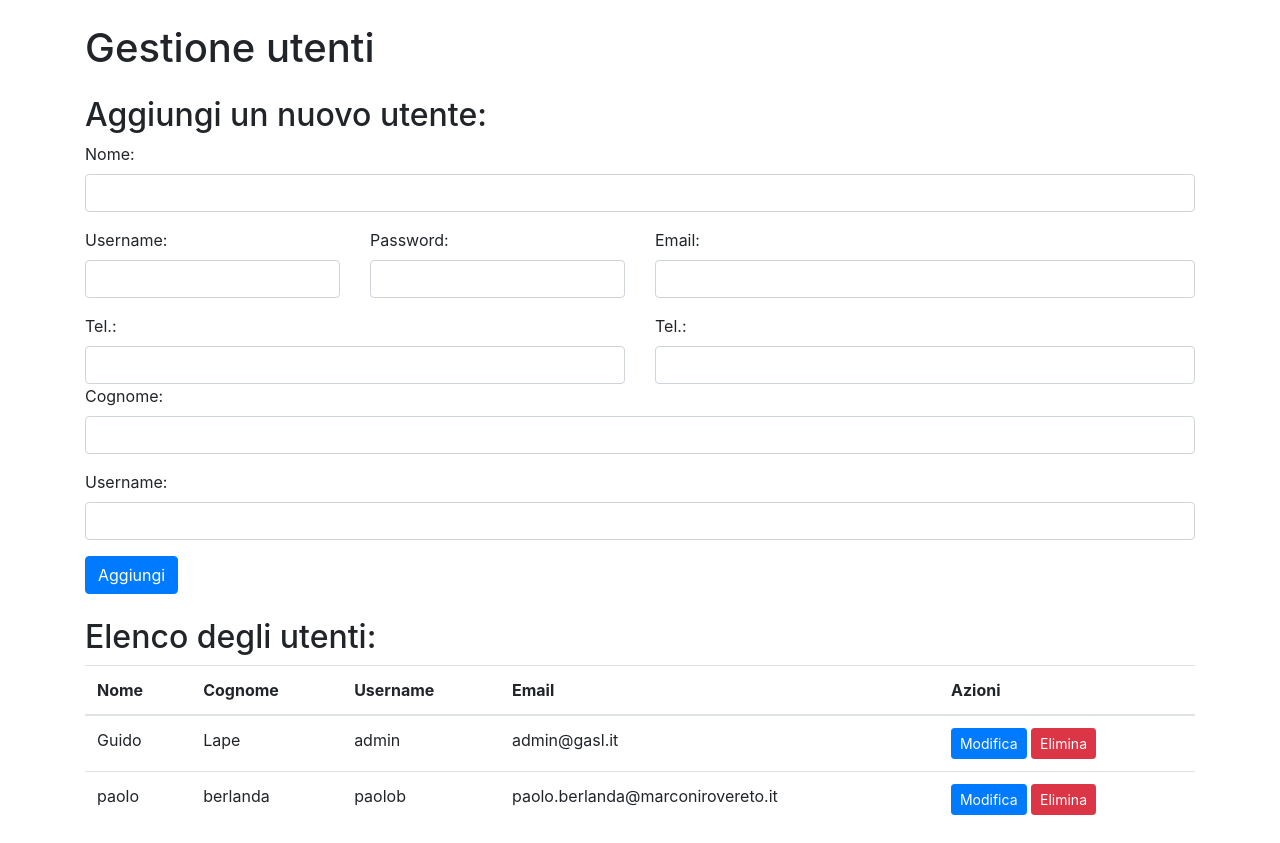
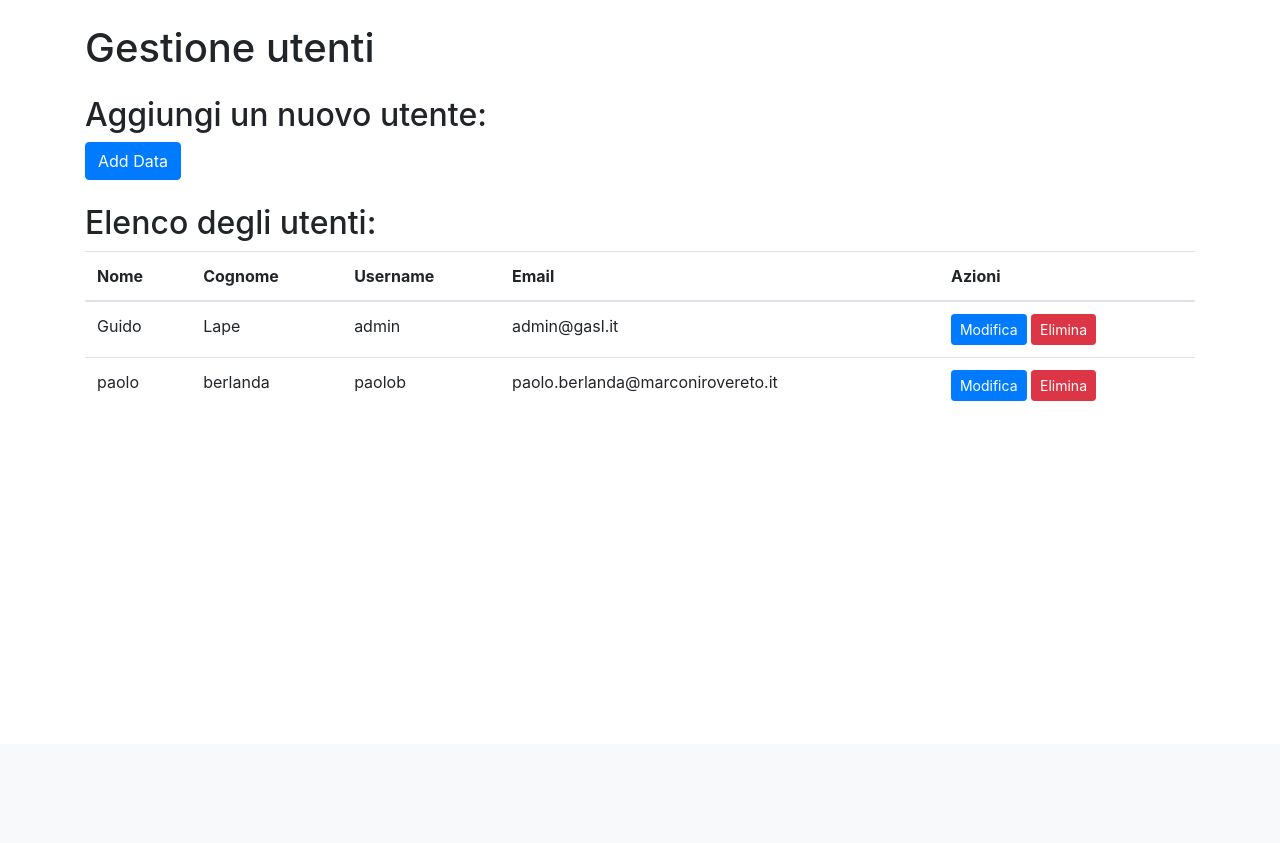
Before and after one commit to pberlanda/gasl, a PHP site: page /accounts.php in a window 1280 px wide. Shown: the part 56-899 px from the top of the page. After the commit the page ends 457 px from the top, so only its background shows below. Run offline with PHP 8.4, Linux system fonts and the light colour scheme; a user stored in the database is signed in; data comes from the database, SQL or seed files in the repository; some libraries are stand-ins or nearby versions.

Commit message:
creazione nuovi utenti con modal window
Aggiunto button add che visualizza modal window per inserimento utente. Tolto form da gestione utenti

```diff
--- a/accounts.php
+++ b/accounts.php
@@ -119,51 +119,10 @@ $result = mysqli_query($conn, $sql);
         <h1 class="mt-4">Gestione utenti</h1>
         <h2 class="mt-4">Aggiungi un nuovo utente:</h2>
         <form method="POST" action="<?php echo $_SERVER["PHP_SELF"]; ?>" class="mb-4">
-            <div class="form-group">
-                <label for="nome">Nome:</label>
-                <input type="text" class="form-control" name="nome" id="nome" required>
-            </div>
-            <div class="form-group">
-                <div class="row">
-                    <div class="col-md-3">
-                        <label for="username">Username:</label>
-                        <input type="text" class="form-control" name="username" id="username" required onkeyup="verificaDisponibilitaUsername()">  <!-- verifica che il nome utente sia disponibile-->
-                        <span id="username-error" class="text-danger"></span>
-                    </div>
-                    <div class="col-md-3">
-                        <label for="password">Password:</label>
-                        <input type="password" class="form-control" name="password" id="password" required>
-                    </div>
-                    <div class="col-md-6">
-                        <label for="email">Email:</label>
-                        <input type="email" class="form-control" name="email" id="email" required onkeyup="verificaDisponibilitaEmail()">  <!-- verifica che l'email non sia già stata utilizzata -->
-                        <span id="email-error" class="text-danger"></span>
-                    </div>
-                </div>
-            </div>
-            <div class="form-group">
-                <div class="row">
-                    <div class="col-md-6">
-                        <label for="telefono_1">Tel.:</label>
-                        <input type="telefono_1" class="form-control" name="telefono_1" id="telefono_1">
-                    </div>
-                    <div class="col-md-6">
-                        <label for="tel2">Tel.:</label>
-                        <input type="tel2" class="form-control" name="tel2" id="tel2">
-                    </div>
-                </div>
-                <label for="cognome">Cognome:</label>
-                <input type="text" class="form-control" name="cognome" id="cognome" required>
-            </div>
-            <div class="form-group">
-                <label for="username">Username:</label>
-                <input type="text" class="form-control" name="username" id="username" required onkeyup="verificaDisponibilitaUsername()"> <!-- verifica che il nome utente sia disponibile -->
-                <span id="username-error" class="text-danger"></span>
-            </div>
-
-            <div class="form-group">
-            </div>
-            <button type="submit" name="submit" class="btn btn-primary">Aggiungi</button>
+            <!-- Button to trigger modal -->
+            <button type="button" class="btn btn-primary" data-toggle="modal" data-target="#addDataModal">
+              Add Data
+            </button>
         </form>
 
         <h2 class="mt-4">Elenco degli utenti:</h2>
@@ -205,6 +164,79 @@ $result = mysqli_query($conn, $sql);
 
     <script src="https://stackpath.bootstrapcdn.com/bootstrap/4.3.1/js/bootstrap.min.js"></script>
     <script src="controlli.js"></script>
+
+
+    <!-- Modal for adding data -->
+    <div class="modal fade" id="addDataModal" tabindex="-1" role="dialog" aria-labelledby="addDataModalLabel" aria-hidden="true">
+      <div class="modal-dialog" role="document">
+        <div class="modal-content">
+          <div class="modal-header">
+            <h5 class="modal-title" id="addDataModalLabel">Add Data</h5>
+            <button type="button" class="close" data-dismiss="modal" aria-label="Close">
+              <span aria-hidden="true">&times;</span>
+            </button>
+          </div>
+          <div class="modal-body">
+            <!-- Form for adding data -->
+            <form method="POST" action="<?php echo htmlspecialchars($_SERVER["PHP_SELF"]); ?>">
+
+                <!--<div class="form-group">
+                  <label for="nome">Nome:</label>
+                  <input type="text" class="form-control" name="nome" id="nome" required>
+                </div>-->
+
+                <div class="form-group">
+                    <label for="nome">Nome:</label>
+                    <input type="text" class="form-control" name="nome" id="nome" required>
+                    <label for="cognome">Cognome:</label>
+                    <input type="text" class="form-control" name="cognome" id="cognome" required>
+                </div>
+
+                <div class="form-group">
+                    <div class="row">
+                        <div class="col-md-6">
+                            <label for="username">Username:</label>
+                            <input type="text" class="form-control" name="username" id="username" required onkeyup="verificaDisponibilitaUsername()">  <!-- verifica che il nome utente sia disponibile-->
+                            <span id="username-error" class="text-danger"></span>
+                        </div>
+                        <div class="col-md-6">
+                            <label for="password">Password:</label>
+                            <input type="password" class="form-control" name="password" id="password" required>
+                        </div>
+                    </div>
+                </div>
+
+                <div class="form-group">
+                    <label for="email">Email:</label>
+                    <input type="email" class="form-control" name="email" id="email" required onkeyup="verificaDisponibilitaEmail()">  <!-- verifica che l'email non sia già stata utilizzata -->
+                    <span id="email-error" class="text-danger"></span>
+                </div>
+
+
+                <div class="form-group">
+                    <div class="row">
+                        <div class="col-md-6">
+                            <label for="telefono_1">Tel.:</label>
+                            <input type="telefono_1" class="form-control" name="telefono_1" id="telefono_1">
+                        </div>
+                        <div class="col-md-6">
+                            <label for="tel2">Tel.:</label>
+                            <input type="tel2" class="form-control" name="tel2" id="tel2">
+                        </div>
+                    </div>
+                </div>
+                <!-- Add more form fields as needed -->
+                <button type="submit" name="submit" class="btn btn-primary">Submit</button>
+                <button type="button" class="btn btn-secondary" data-dismiss="modal">Annulla</button>
+            </form>
+          </div>
+        </div>
+      </div>
+    </div>
+
+
+
+
 </body>
 </html>
 
--- a/nbproject/private/private.xml
+++ b/nbproject/private/private.xml
@@ -3,8 +3,9 @@
     <editor-bookmarks xmlns="http://www.netbeans.org/ns/editor-bookmarks/2" lastBookmarkId="0"/>
     <open-files xmlns="http://www.netbeans.org/ns/projectui-open-files/2">
         <group>
-            <file>file:/C:/Users/xiaom/Documents/GitHub/gasl/accounts.php</file>
-            <file>file:/C:/Users/xiaom/Documents/GitHub/gasl/login.php</file>
+            <file>file:/D:/dev/gasl/accounts.php</file>
+            <file>file:/D:/dev/gasl/login.php</file>
+            <file>file:/D:/dev/gasl/home.php</file>
         </group>
     </open-files>
 </project-private>
```
